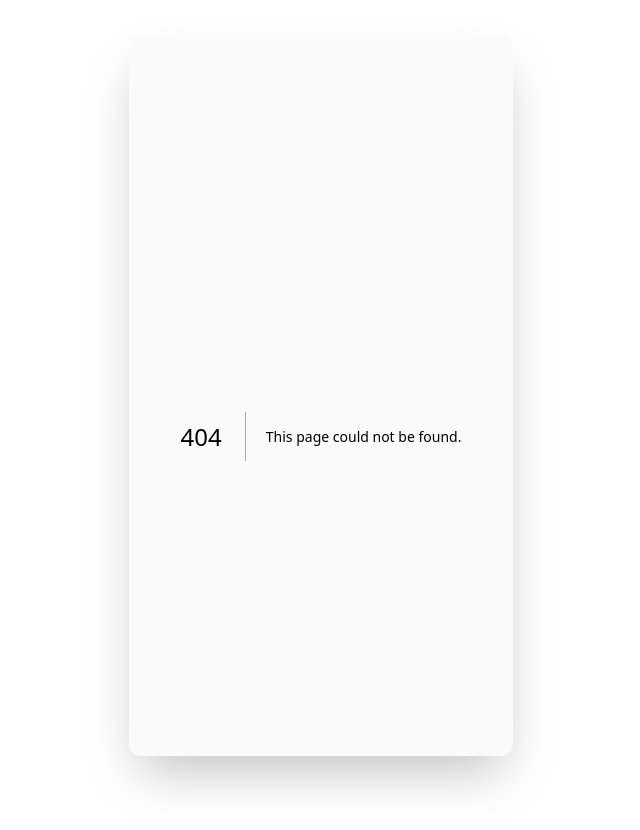
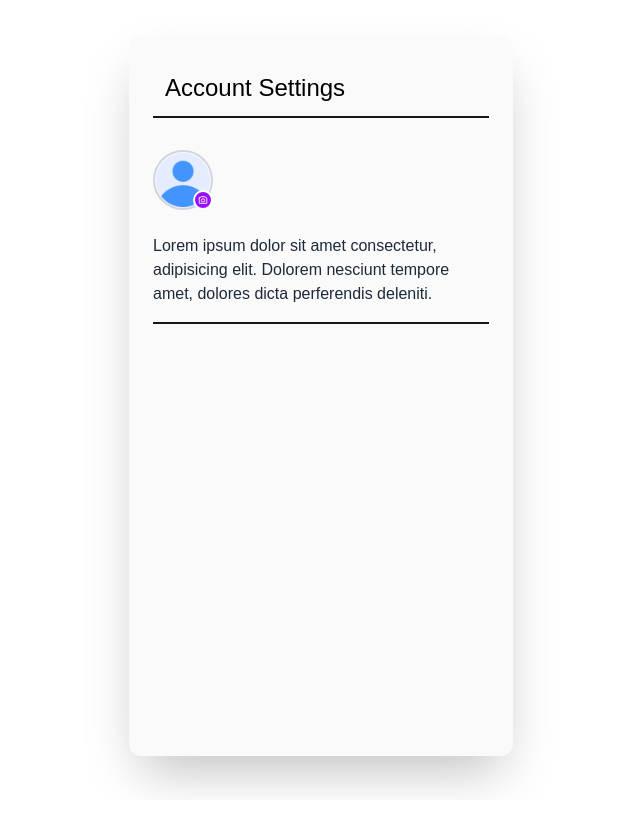
Before and after one commit to SarthDhakade963/popx, a Next.js app: page /profile in a window 1280 px wide. Before the commit this address had no page. Shown: the top 830 px of the page, without its empty margins (319-959 px from the left). After the commit the page ends 800 px from the top, so only its background shows below. Built offline with nearby package versions, Linux system fonts and the light colour scheme.

Commit message:
feat: implement profile page

```diff
--- a/app/login/page.tsx
+++ b/app/login/page.tsx
@@ -1,6 +1,19 @@
-import React from "react";
+"use client";
+import { useRouter } from "next/navigation";
+import React, { useState } from "react";
 
 const LoginPage = () => {
+  const [email, setEmail] = useState("");
+  const [password, setPassword] = useState("");
+  const router = useRouter();
+  const handleLogin = () => {
+    // Save data to localStorage (you could also use sessionStorage)
+    localStorage.setItem("email", email);
+    localStorage.setItem("password", password);
+
+    // Navigate to profile page
+    router.push("/profile");
+  };
   return (
     <div className="flex flex-col h-full gap-3 p-6">
       <h1 className="text-black text-2xl font-bold">
@@ -23,7 +36,8 @@ const LoginPage = () => {
           id="email"
           type="email"
           placeholder="Enter email address"
-          className="w-full h-[50px] border border-gray-300 rounded-md px-3 pt-3 text-gray-700 focus:outline-none focus:ring-2 focus:ring-purple-500"
+          onChange={(e) => setEmail(e.target.value)}
+          className="w-full h-[40px] border border-gray-300 px-2 pt-1 placeholder:text-sm placeholder:text-gray-400 rounded-md text-gray-700 focus:outline-none focus:ring-2 focus:ring-purple-500"
         />
       </div>
 
@@ -38,9 +52,17 @@ const LoginPage = () => {
           id="email"
           type="email"
           placeholder="Enter password"
-          className="w-full h-[50px] border border-gray-300 rounded-md px-3 pt-3 text-gray-700 focus:outline-none focus:ring-2 focus:ring-purple-500"
+          onChange={(e) => setPassword(e.target.value)}
+          className="w-full h-[40px] border placeholder:text-sm placeholder:text-gray-400 border-gray-300 rounded-md px-2 pt-1 text-gray-700 focus:outline-none focus:ring-2 focus:ring-purple-500"
         />
       </div>
+
+      <button
+        onClick={handleLogin}
+        className="w-full h-[50px] rounded-[10px] bg-violet-800 text-md font-bold text-white mt-4"
+      >
+        Login
+      </button>
     </div>
   );
 };
--- /dev/null
+++ b/app/profile/page.tsx
@@ -0,0 +1,68 @@
+"use client";
+import Image from "next/image";
+import React, { useEffect, useState } from "react";
+
+const ProfilePage = () => {
+  const [email, setEmail] = useState<string>("");
+  const [fullName, setFullName] = useState<string>("");
+  useEffect(() => {
+    const savedEmail = localStorage.getItem("email");
+    if (savedEmail) setEmail(savedEmail);
+
+    const savedName = localStorage.getItem("fullName");
+    if (savedName) setFullName(savedName);
+  }, []);
+  return (
+    <div className="h-full p-6">
+      <div className="p-3">
+        <h1 className="text-2xl text-black ">Account Settings</h1>
+      </div>
+
+      <hr className="border-1 underline mb-8" />
+
+      <div className="flex gap-10 mb-6">
+        <div className="relative w-15 h-15">
+          <Image
+            src="/user.png"
+            alt="User"
+            height={100}
+            width={100}
+            className="w-full h-full rounded-full object-cover border-2 border-gray-300"
+          />
+
+          <div className="absolute bottom-0 right-0 w-5 h-5 bg-purple-600 rounded-full flex items-center justify-center border-2 border-white cursor-pointer hover:bg-purple-700 transition">
+            <svg
+              xmlns="http://www.w3.org/2000/svg"
+              className="w-2.5 h-2.5 text-white"
+              fill="none"
+              viewBox="0 0 24 24"
+              stroke="currentColor"
+              strokeWidth={2}
+            >
+              <path
+                strokeLinecap="round"
+                strokeLinejoin="round"
+                d="M3 7h2l2-3h10l2 3h2v13H3V7z"
+              />
+              <circle cx="12" cy="13" r="4" />
+            </svg>
+          </div>
+        </div>
+
+        <div className="flex flex-col">
+          <div className="text-black font-medium">{fullName}</div>
+          <div className="text-gray-600 text-sm">{email}</div>
+        </div>
+      </div>
+
+      <p className="text-md text-gray-800">
+        Lorem ipsum dolor sit amet consectetur, adipisicing elit. Dolorem
+        nesciunt tempore amet, dolores dicta perferendis deleniti.
+      </p>
+
+      <hr className="border-1 underline mt-4" />
+    </div>
+  );
+};
+
+export default ProfilePage;
--- a/app/signup/page.tsx
+++ b/app/signup/page.tsx
@@ -150,14 +150,14 @@ const SignUp = () => {
           ))}
 
         <div className="relative mt-2">
-          <label className="absolute -top-2 bg-neutral-50 px-1 text-[13px] font-medium text-purple-600 flex items-center gap-1">
+          <label className="absolute -top-2 bg-neutral-50 px-1 text-[13px] font-medium text-purple-600 flex items-center">
             Are you an Agency?<span className="text-red-500">*</span>
           </label>
-          <div className="flex gap-4 mt-3">
+          <div className="flex gap-4 mt-4">
             {["yes", "no"].map((option) => (
               <label
                 key={option}
-                className="flex items-center gap-2 text-black"
+                className="flex items-center gap-2 text-black text-sm"
               >
                 <input
                   type="radio"
@@ -165,7 +165,7 @@ const SignUp = () => {
                   value={option}
                   checked={formData.isAgency === option}
                   onChange={(e) => handleChange(e, "isAgency")}
-                  className="w-4 h-4 border-gray-300"
+                  className="w-4 h-4 border-gray-300 mr-2"
                 />
                 {option.charAt(0).toUpperCase() + option.slice(1)}
               </label>
```
Also changed, not shown: public/user.png (added).
